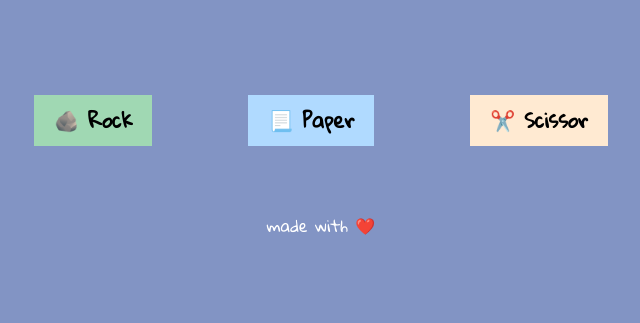
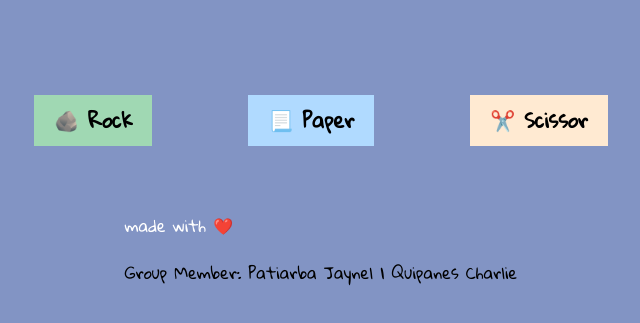
Before and after one commit to popoyPOY/Rock-Paper-Scissor-Activity, a plain HTML site: page index.html in a window 1280 px wide. Shown: the part 315-638 px from the top of the page, without its empty margins (319-959 px from the left). Drawn offline with Linux system fonts and the light colour scheme.

Commit message:
Adding members

```diff
--- a/index.html
+++ b/index.html
@@ -33,6 +33,7 @@
 
           <div>
                <p style="color: #ffff;">made with ❤️</p>
+               <p>Group Member: Patiarba Jaynel | Quipanes Charlie</p>
           </div>
      </div>
 
```
